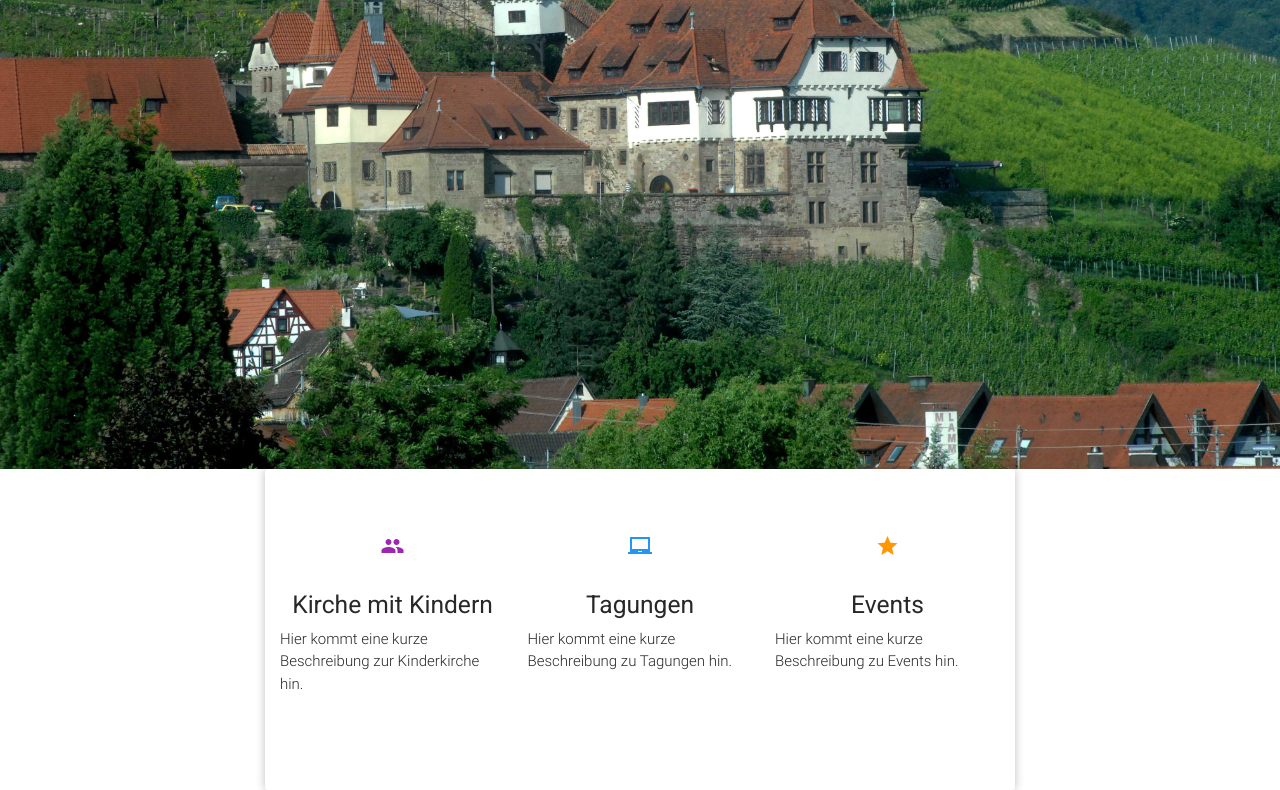
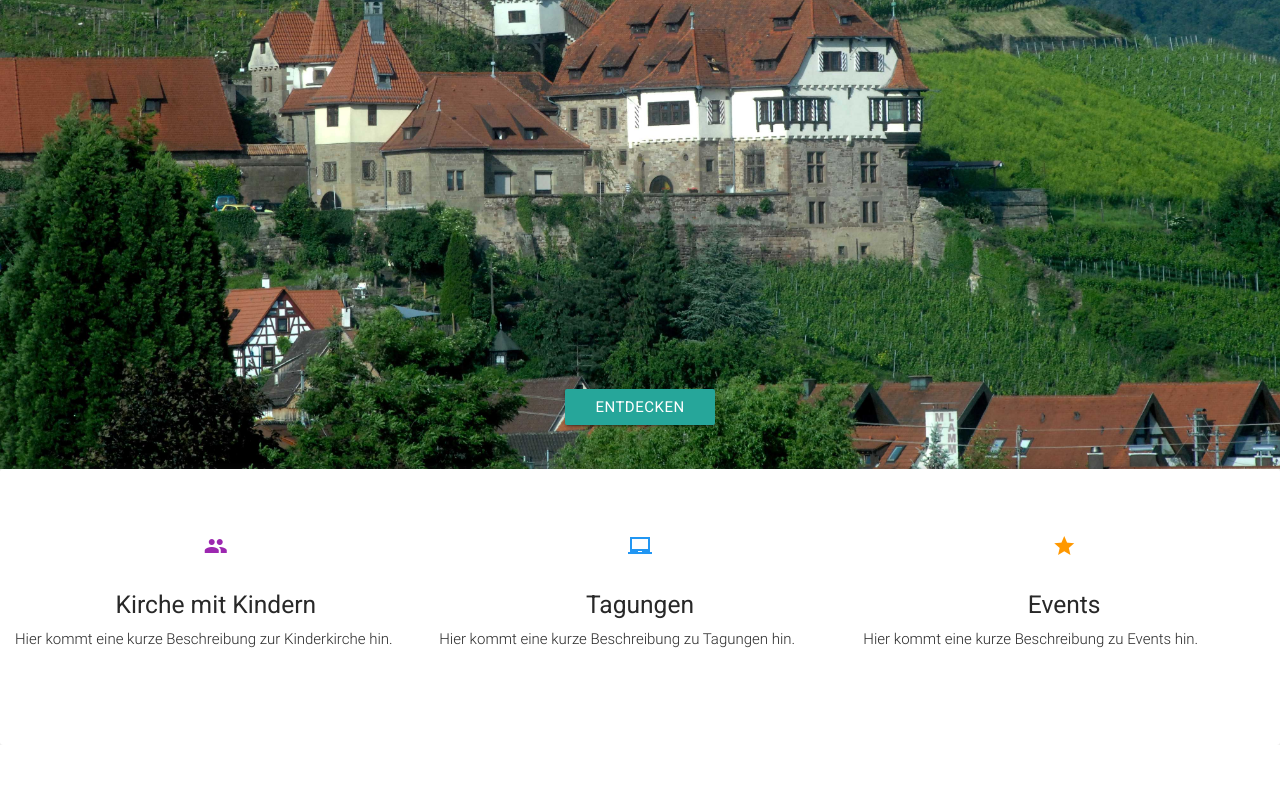
Before and after one commit to Pommersche92/HdKK-WWW-Mockup, a plain HTML site: page index.html in a window 1280 px wide. Shown: the part 385-1175 px from the top of the page. After the commit the page ends 1130 px from the top, so only its background shows below. Drawn offline with nearby package versions, Linux system fonts and the light colour scheme.

Commit message:
Bootstrap, Materialize, etc. tests #8

```diff
--- a/css/site.css
+++ b/css/site.css
@@ -17,41 +17,13 @@ header {
 	-o-background-size: cover;
 }
 
-.btn {
-	display: inline-block;
-	margin-bottom: 0;
-	font-weight: normal;
-	text-align: center;
-	vertical-align: middle;
-	cursor: pointer;
-	background-image: none;
-	border: 1px solid transparent;
-	white-space: nowrap;
-	padding: 10px 15px;
-	font-size: 15px;
-	line-height: 1.42857143;
-	border-radius: 4px;
-	-webkit-user-select: none;
-	-moz-user-select: none;
-	-ms-user-select: none;
-	user-select: none;
-}
-
-.btn-xl {
-	padding: 20px 40px;
-	font-size: 18px;
-	font-weight: 700;
-	color: #fff;
-	background-color: #3cb371;
-	border-color: #3cb371;
-	border-radius: 3px;
-	text-transform: uppercase;
-	/*font-family: Montserrat, "Helvetica Neue", Helvetica, Arial, sans-serif;*/
+header .btn {
+	margin-top: 90vh;
 }
 
 .container {
-	width: 50rem;
-	max-width: 750px;
+	width: 100%;
+	max-width: 100%;
 	padding-right: 15px;
 	padding-left: 15px;
 	display: block;
@@ -69,7 +41,8 @@ header {
 	transition: .5s;
 }
 
-@media only screen and (max-width: 30em) {
+
+/*@media only screen and (max-width: 30em) {
 	.container {
 		width: 100%;
 		box-shadow: none;
@@ -80,4 +53,4 @@ header {
 	.container {
 		width: 80%;
 	}
-}
+}*/
--- a/index.html
+++ b/index.html
@@ -29,7 +29,7 @@
 	</div>
 	<!-- ToDo: Big HiRes-Picture -->
 	<header>
-		<a href="#intro" class="page-scroll btn btn-xl">Entdecken</a>
+		<a href="#intro" class="page-scroll btn">Entdecken</a>
 	</header>
 	<!-- CONTENT -->
 	<div id="intro" class="content">
```
